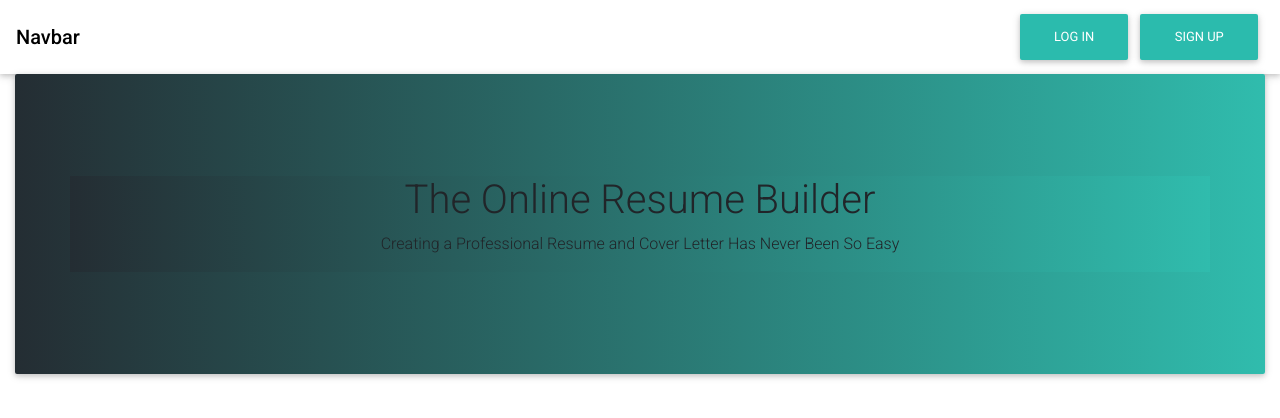
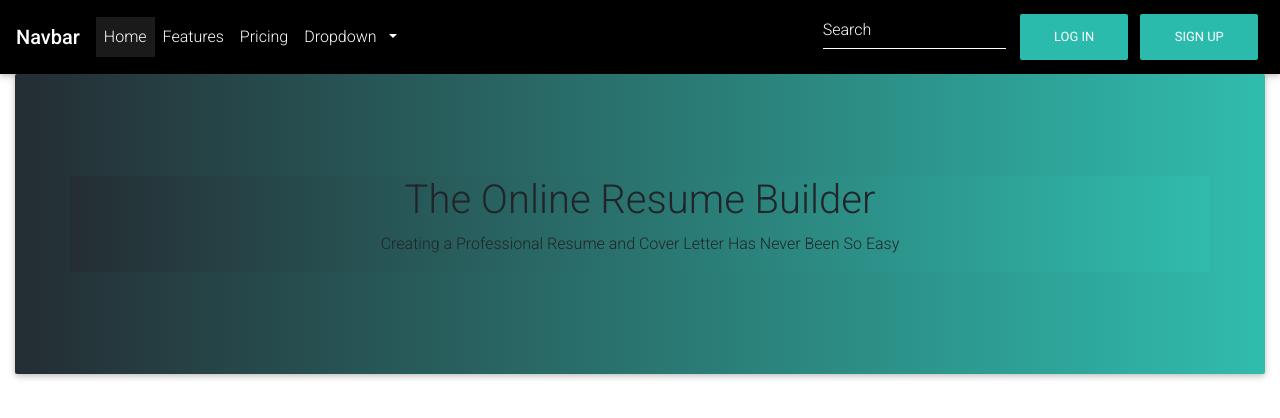
Before and after one commit to dicarrara/client_project3, a React (Create React App) app: page / in a window 1280 px wide. Shown: the top 418 px of the page. Built offline with nearby package versions, Linux system fonts and the light colour scheme.

Commit message:
nav bar color

```diff
--- a/src/components/NavBar/NavBar.css
+++ b/src/components/NavBar/NavBar.css
@@ -0,0 +1,3 @@
+.mdbNavbar {
+    background: transparent;
+}
--- a/src/components/NavBar/NavBar.js
+++ b/src/components/NavBar/NavBar.js
@@ -1,4 +1,5 @@
 import React, { Component } from "react";
+import './NavBar.css';
 import {
   MDBNavbar,
   MDBNavbarBrand,
@@ -26,9 +27,9 @@ class NavbarPage extends Component {
 
   render() {
     return (
-      <MDBNavbar color="" dark expand="md">
+      <MDBNavbar color="black" dark expand="md">
         <MDBNavbarBrand>
-          <strong className="black-text">Navbar</strong>
+          <strong className="white-text">Navbar</strong>
         </MDBNavbarBrand>
         <MDBNavbarToggler onClick={this.toggleCollapse} />
         <MDBCollapse id="navbarCollapse3" isOpen={this.state.isOpen} navbar>
```
